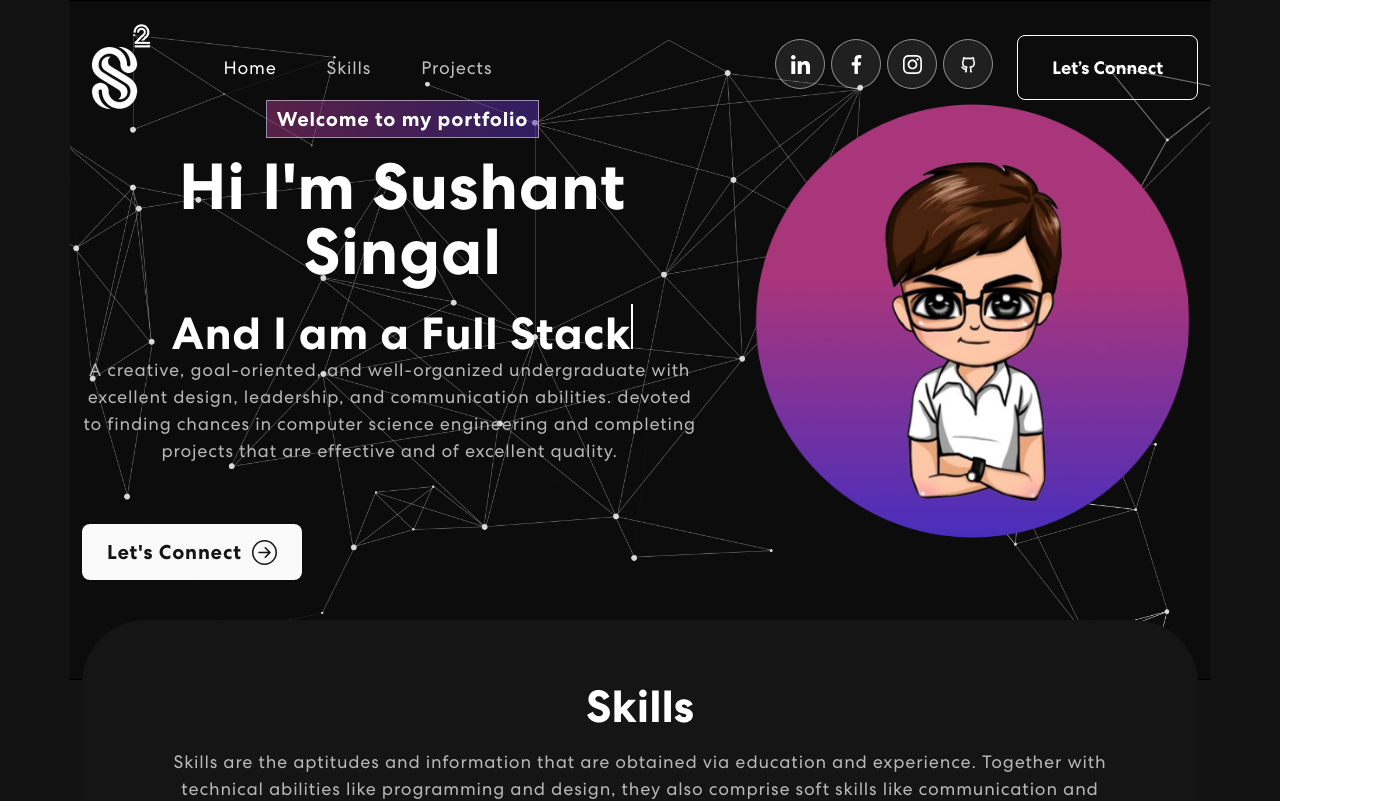
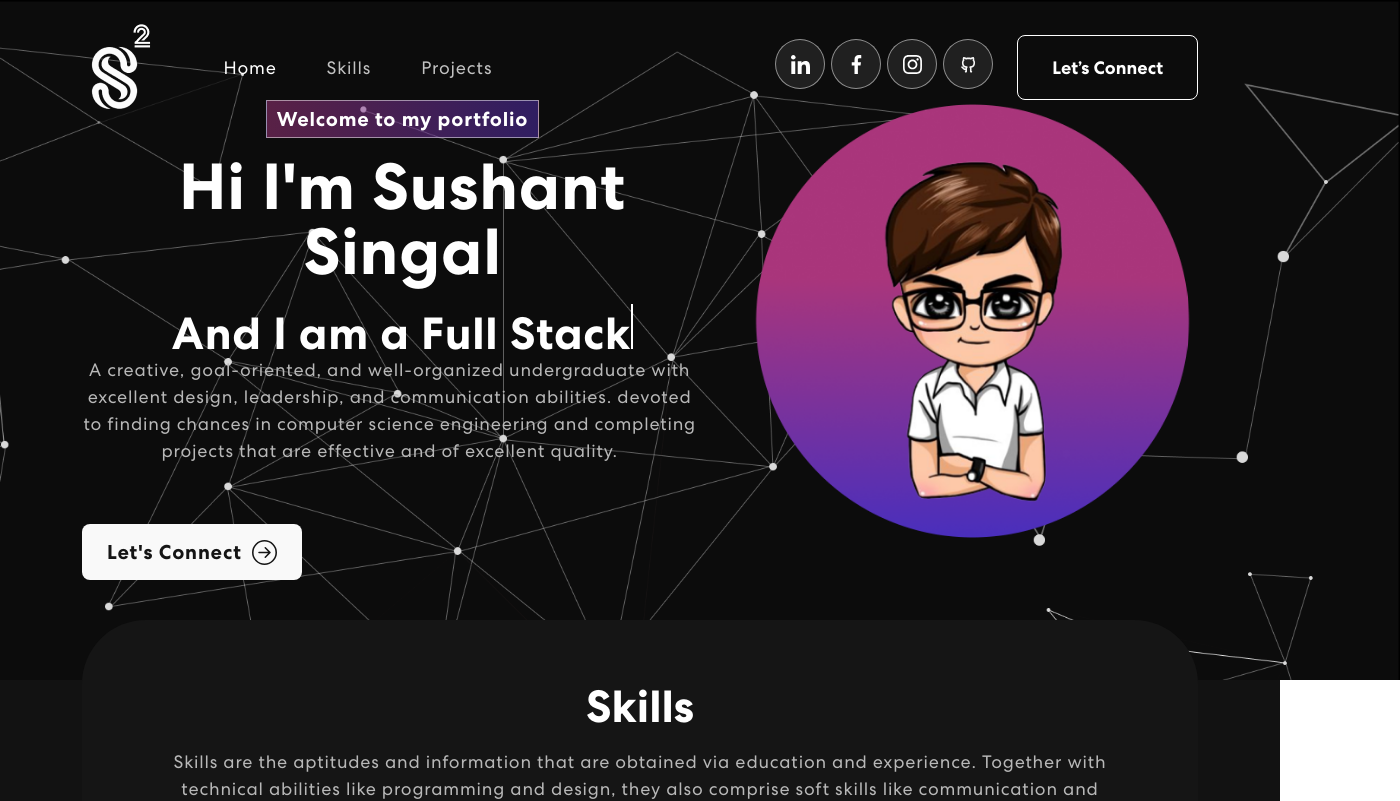
Before and after one commit to sushantsingal/My_Folio, a React (Vite) app: page / in a window 1280 px wide. Shown: the top 801 px of the page, 1400 px wide, since content can reach past the window. Built offline with nearby package versions, Linux system fonts and the light colour scheme.

Commit message:
Update App.css

```diff
--- a/src/App.css
+++ b/src/App.css
@@ -43,6 +43,7 @@ h1, h2, h3, h4, h5, h6{
 }
 
 #root {
+  width: 1520px;
   max-width: 1600px;
   text-align: center;
 }
```
